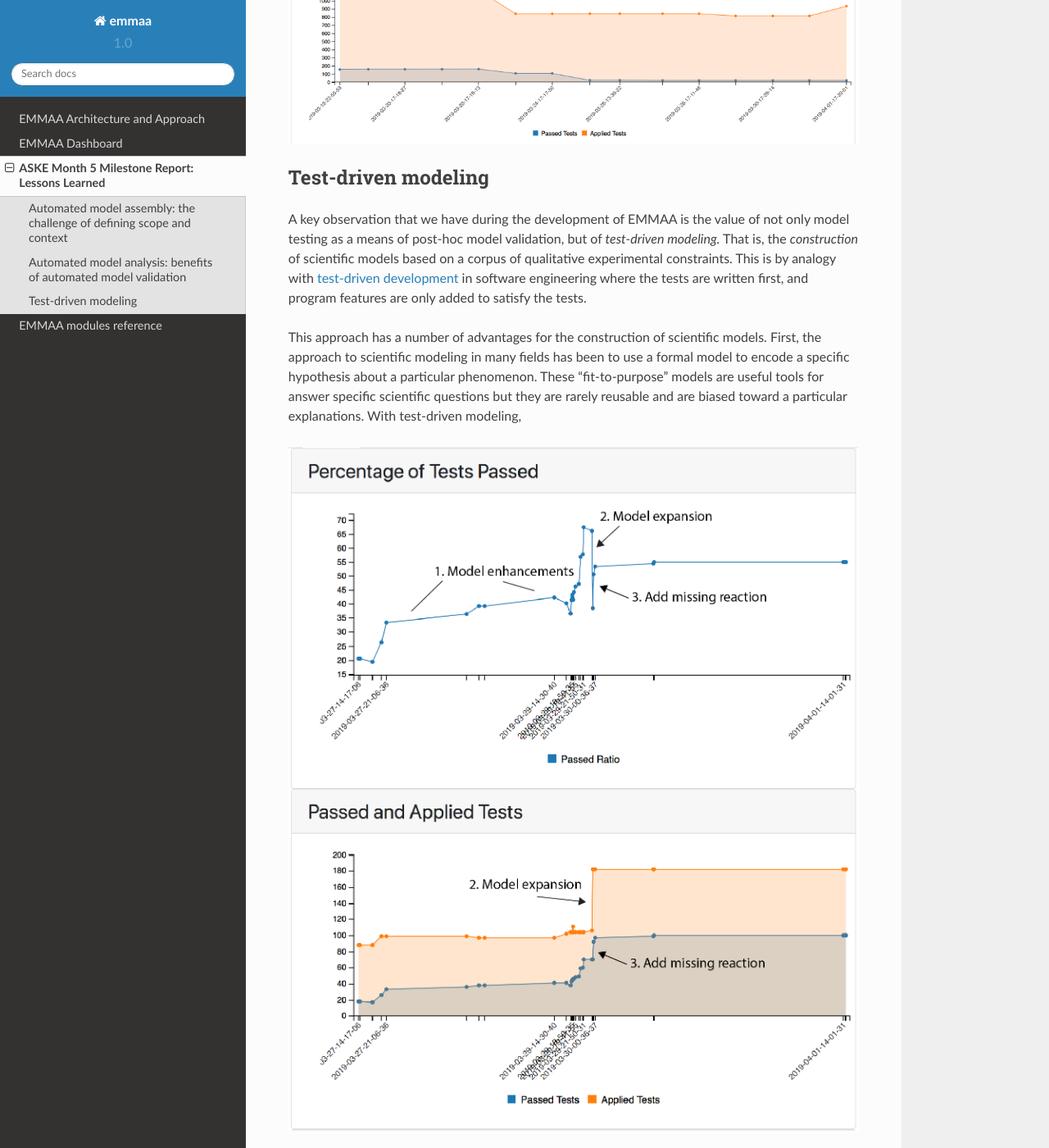
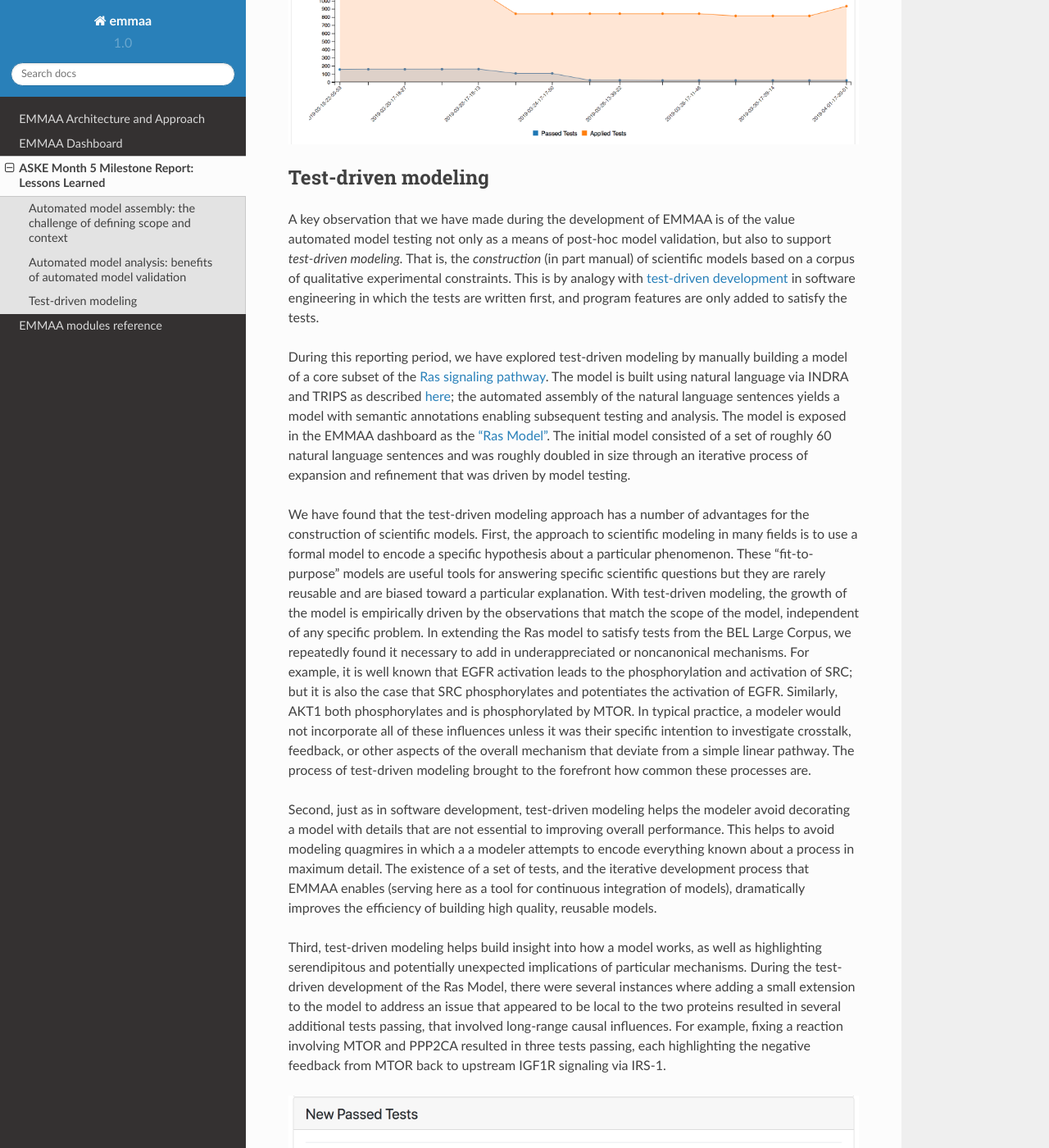
Before and after one commit to gyorilab/emmaa, a Sphinx documentation site: the page built from doc/month5_report.rst, in a window 1280 px wide and 1400 px high, scrolled down 2088 px. Shown: the whole window at 82% size. Built offline with Sphinx 7.4.7 and the Read the Docs theme 2.0.0, drawn with Linux system fonts in a browser that asks for light colours; some of the changed text lies outside the part shown.

Commit message:
Add section on test-driven modeling

```diff
--- a/doc/month5_report.rst
+++ b/doc/month5_report.rst
@@ -83,41 +83,85 @@ tests:
 Test-driven modeling
 --------------------
 
-A key observation that we have during the development of EMMAA is the value of
-not only model testing as a means of post-hoc model validation, but of
-*test-driven modeling.* That is, the *construction* of scientific models based
-on a corpus of qualitative experimental constraints. This is by analogy with
-`test-driven development
+A key observation that we have made during the development of EMMAA is of the
+value automated model testing not only as a means of post-hoc model validation,
+but also to support *test-driven modeling.* That is, the *construction* (in
+part manual) of scientific models based on a corpus of qualitative experimental
+constraints.  This is by analogy with `test-driven development
 <https://en.wikipedia.org/wiki/Test-driven_development>`_ in software
-engineering where the tests are written first, and program features are
-only added to satisfy the tests.
+engineering in which the tests are written first, and program features are only
+added to satisfy the tests.
 
-This approach has a number of advantages for the construction of scientific
-models. First, the approach to scientific modeling in many fields has been to
-use a formal model to encode a specific hypothesis about a particular
-phenomenon. These "fit-to-purpose" models are useful tools for answer specific
-scientific questions but they are rarely reusable and are biased toward a
-particular explanations. With test-driven modeling,
+During this reporting period, we have explored test-driven modeling by manually
+building a model of a core subset of the `Ras signaling pathway
+<https://www.cancer.gov/research/key-initiatives/ras/ras-central/blog/2015/ras-pathway-v2>`_.
+The model is built using natural language via INDRA and TRIPS as described
+`here <http://msb.embopress.org/content/13/11/954.long>`_; the automated
+assembly of the natural language sentences yields a model with semantic
+annotations enabling subsequent testing and analysis. The model is exposed in
+the EMMAA dashboard as the `"Ras Model"
+<http://emmaa.indra.bio/dashboard/rasmodel>`_. The initial model consisted of a
+set of roughly 60 natural language sentences and was roughly doubled in size
+through an iterative process of expansion and refinement that was driven by
+model testing.
+
+We have found that the test-driven modeling approach has a number of advantages
+for the construction of scientific models. First, the approach to scientific
+modeling in many fields is to use a formal model to encode a specific
+hypothesis about a particular phenomenon. These "fit-to-purpose" models are
+useful tools for answering specific scientific questions but they are rarely
+reusable and are biased toward a particular explanation. With test-driven
+modeling, the growth of the model is empirically driven by the observations
+that match the scope of the model, independent of any specific problem.  In
+extending the Ras model to satisfy tests from the BEL Large Corpus, we
+repeatedly found it necessary to add in underappreciated or noncanonical
+mechanisms. For example, it is well known that EGFR activation leads to the
+phosphorylation and activation of SRC; but it is also the case that SRC
+phosphorylates and potentiates the activation of EGFR. Similarly, AKT1 both
+phosphorylates and is phosphorylated by MTOR. In typical practice, a modeler
+would not incorporate all of these influences unless it was their specific
+intention to investigate crosstalk, feedback, or other aspects of the
+overall mechanism that deviate from a simple linear pathway. The process of
+test-driven modeling brought to the forefront how common these processes are.
+
+Second, just as in software development, test-driven modeling helps the modeler
+avoid decorating a model with details that are not essential to improving
+overall performance. This helps to avoid modeling quagmires in which a a
+modeler attempts to encode everything known about a process in maximum detail.
+The existence of a set of tests, and the iterative development process that
+EMMAA enables (serving here as a tool for continuous integration of models),
+dramatically improves the efficiency of building high quality, reusable models.
+
+Third, test-driven modeling helps build insight into how a model works, as well
+as highlighting serendipitous and potentially unexpected implications of
+particular mechanisms.  During the test-driven development of the Ras Model,
+there were several instances where adding a small extension to the model to
+address an issue that appeared to be local to the two proteins resulted in
+several additional tests passing, that involved long-range causal influences.
+For example, fixing a reaction involving MTOR and PPP2CA resulted in three
+tests passing, each highlighting the negative feedback from MTOR back to
+upstream IGF1R signaling via IRS-1.
+
+.. image:: _static/images/new_passed_tests.png
+
+The screenshot of the EMMAA dashboard test results page for the curated Ras
+Model, shown below, highlights the iterative process of test-driven
+model refinement and expansion.
 
 .. image:: _static/images/ras_tests_annot.png
 
-
-The first and most obvious
-
-a common approach to modeling there n be a tendency in modeling (particularly in systems
-biology) to develop models to
-
-with test-driven development in software,
-
-* Forces a modeler to think locally about satisfying tests, rather than an
-  overall narrative or hypothesis. This can lead to unexpected insights, in that
-
-   EGFR -> SRC vs. SRC -> EGFR
-
-* Can also have a model, collect empirical observations, and use the model to
-  evaluate the credibility of the observations
-
-* Determining what's in a model
-
-  Can analyze mechanistically, or can determine empirically
-e0a6cbcb
+The bottom plot shows the total number of applied tests over time, along with
+the number of passing tests; the top plot tracks changes in the percentage of
+passing tests. The initial process of model refinement is shown by (1), in
+which the initial model was subject to testing and then progressively refined
+over time. During this process the pass ratio grew from roughly 20% to 67%. At
+this point, the model was expanded to include the well studied signaling
+proteins EGF and EGFR. This nearly doubled the number of applied tests (2,
+bottom plot), but since relatively few of these new tests passed, the pass
+ratio dropped to ~35%. Importantly, these new tests were applied
+*automatically* by EMMAA as a consequence of the expansion in model scope.
+Inspection of the model highlighted the fact that EGFR was disconnected from
+many of its downstream effectors; addition of only a single statement
+(connecting EGFR to SOS1, which was already in the model for its role
+downstream of IGF1R) led to a large number of the new tests passing, boosting
+the pass ratio back to over 50% (3, both plots).
```
